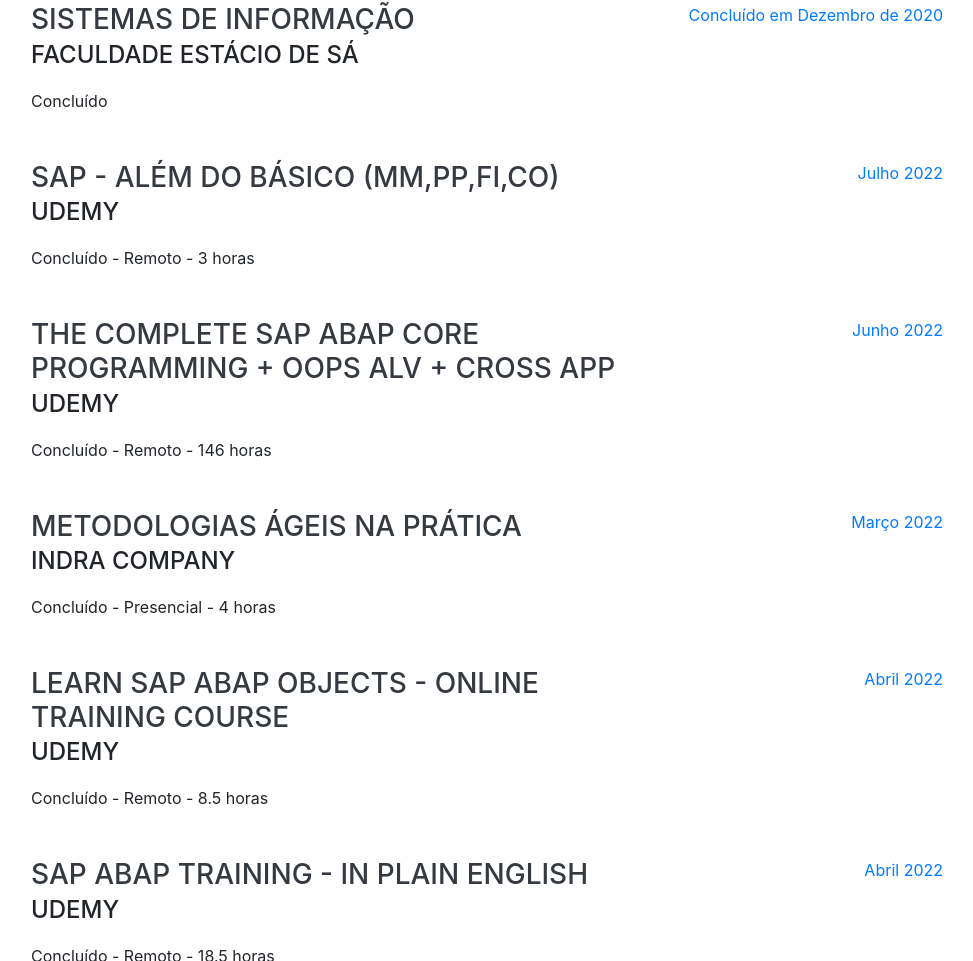
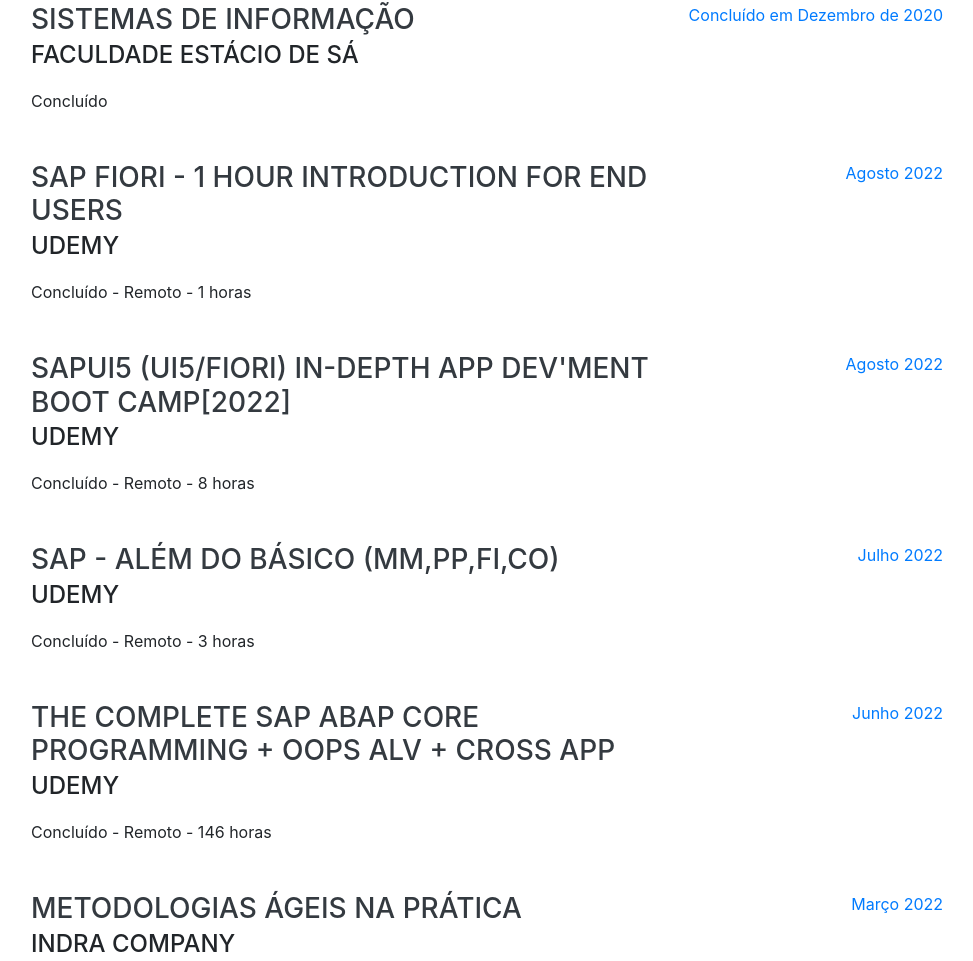
Before and after one commit to RodrigoMViana/rodrigomviana.github.io, a website with bundled scripts: page index.html in a window 1280 px wide. Shown: the part 1867-2828 px from the top of the page, without its empty margins (289-1262 px from the left). Built offline with nearby package versions, Linux system fonts and the light colour scheme; a web font is replaced by a local one.

Commit message:
Adicionando cursos

```diff
--- a/index.html
+++ b/index.html
@@ -160,6 +160,28 @@
           <div class="resume-date text-md-right">
             <span class="text-primary">Concluído em Dezembro de 2020</span>
           </div>
+        </div>
+
+        <div class="resume-item d-flex flex-column flex-md-row justify-content-between mb-5">
+          <div class="resume-content">
+            <h3 class="mb-0">SAP FIORI - 1 Hour Introduction for End Users</h3>
+            <div class="subheading mb-3">Udemy</div>
+            <div>Concluído - Remoto - 1 horas</div>
+          </div>
+            <div class="resume-date text-md-right">
+              <span class="text-primary">Agosto 2022</span>
+            </div>
+        </div>
+
+        <div class="resume-item d-flex flex-column flex-md-row justify-content-between mb-5">
+          <div class="resume-content">
+            <h3 class="mb-0">SAPUI5 (UI5/FIORI) In-depth App dev'ment Boot camp[2022]</h3>
+            <div class="subheading mb-3">Udemy</div>
+            <div>Concluído - Remoto - 8 horas</div>
+          </div>
+            <div class="resume-date text-md-right">
+              <span class="text-primary">Agosto 2022</span>
+            </div>
         </div>
 
         <div class="resume-item d-flex flex-column flex-md-row justify-content-between mb-5">
```
